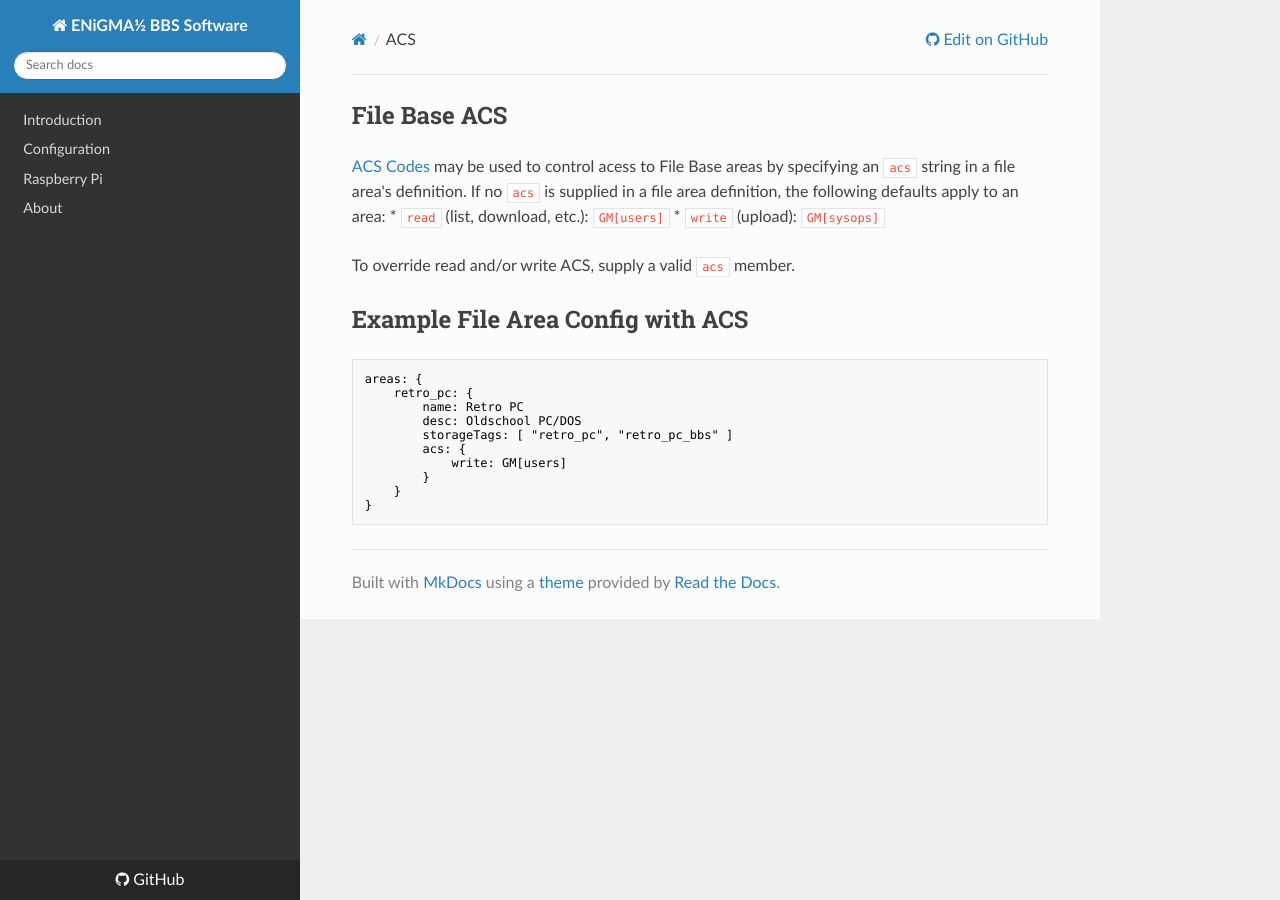
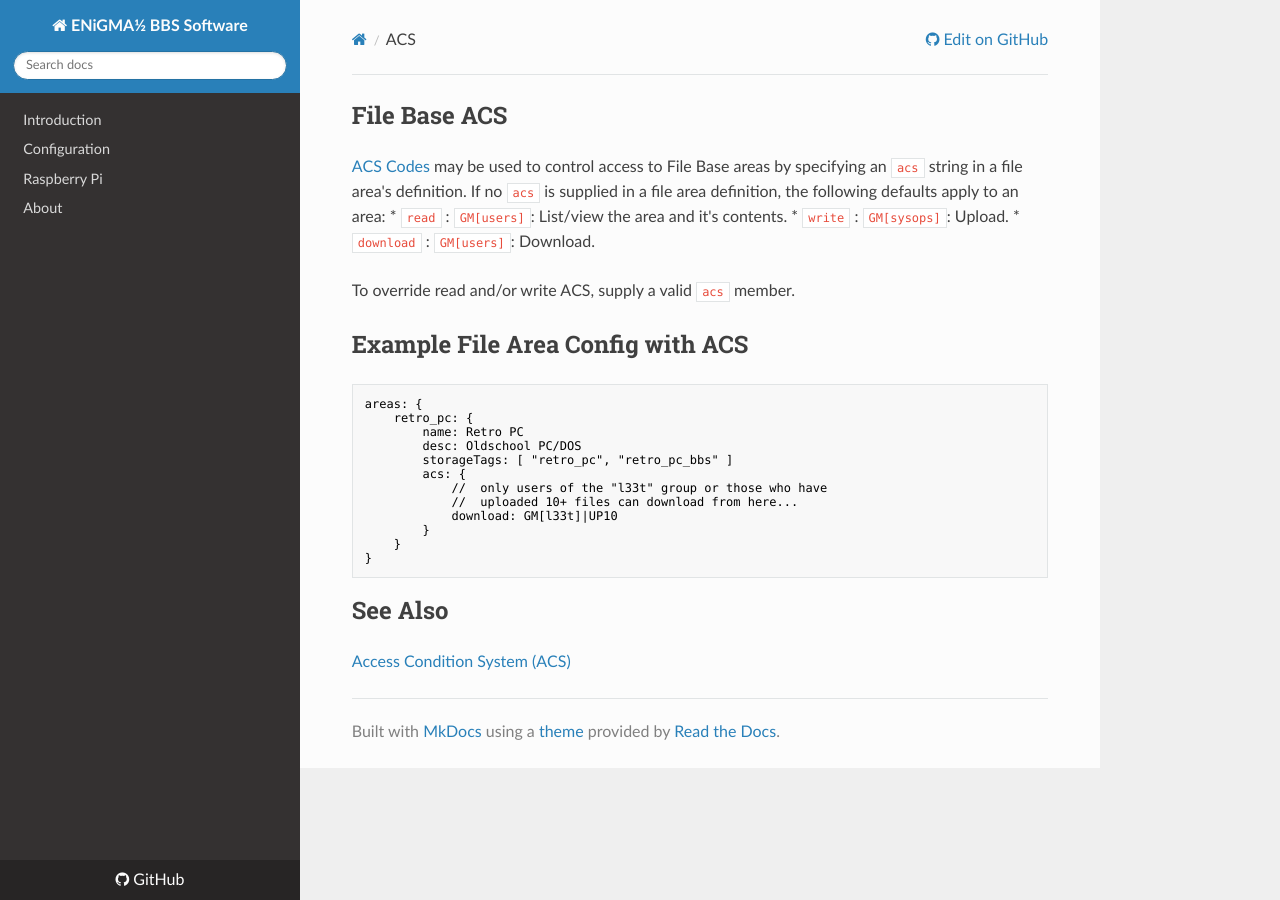
Before and after one commit to NuSkooler/enigma-bbs, an MkDocs documentation site: the page built from docs/filebase/acs.md, in a window 1280 px wide. Built offline with MkDocs 1.6.1, drawn with Linux system fonts in a browser that asks for light colours; nearby versions of some CDN libraries; old or Windows-style settings are respelled for this version of MkDocs.

Commit message:
Improve ACS & uploads docs around FB

````diff
--- a/docs/filebase/acs.md
+++ b/docs/filebase/acs.md
@@ -3,9 +3,10 @@ layout: page
 title: ACS
 ---
 ## File Base ACS
-[ACS Codes](/docs/configuration/acs.md) may be used to control acess to File Base areas by specifying an `acs` string in a file area's definition. If no `acs` is supplied in a file area definition, the following defaults apply to an area:
-* `read` (list, download, etc.): `GM[users]`
-* `write` (upload): `GM[sysops]`
+[ACS Codes](/docs/configuration/acs.md) may be used to control access to File Base areas by specifying an `acs` string in a file area's definition. If no `acs` is supplied in a file area definition, the following defaults apply to an area:
+* `read` : `GM[users]`: List/view the area and it's contents.
+* `write` : `GM[sysops]`: Upload.
+* `download` : `GM[users]`: Download.
 
 To override read and/or write ACS, supply a valid `acs` member.
 
@@ -18,8 +19,13 @@ areas: {
 		desc: Oldschool PC/DOS
 		storageTags: [ "retro_pc", "retro_pc_bbs" ]
 		acs: {
-			write: GM[users]
+			//	only users of the "l33t" group or those who have
+			//	uploaded 10+ files can download from here...
+			download: GM[l33t]|UP10
 		}
 	}
 }
 ```
+
+## See Also
+[Access Condition System (ACS)](/docs/configuration/acs.md)
````
Also changed, not shown: docs/filebase/uploads.md (+18 -2 lines).
